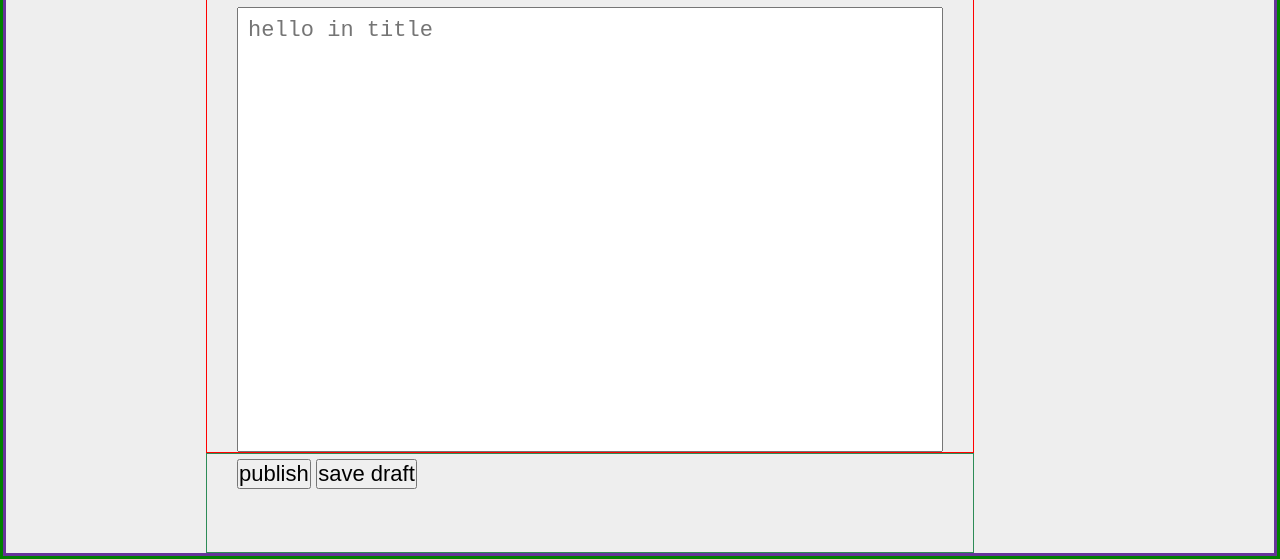
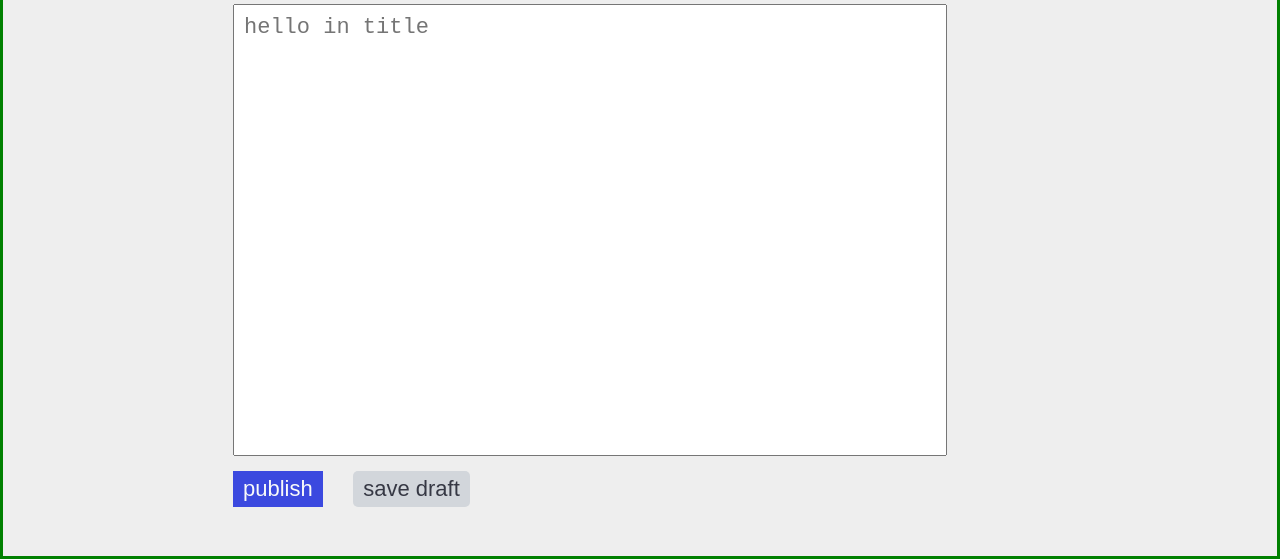
Before and after one commit to atulnitrr/all_js, a website: page devmodel/devmodel.html in a window 1280 px wide. Shown: the part 241-800 px from the top of the page. Drawn offline with Linux system fonts and the light colour scheme.

Commit message:
Added data

```diff
--- a/devmodel/devmodel.css
+++ b/devmodel/devmodel.css
@@ -36,7 +36,7 @@ header button {
 
 .form-wrapper {
   height: 100%;
-  border: 3px solid rebeccapurple;
+  /* border: 3px solid rebeccapurple; */
   display: grid;
   grid-template:
     minmax(50px, auto) 1fr minmax(100px, auto) / minmax(200px, auto)
@@ -44,7 +44,7 @@ header button {
 }
 
 .form-header {
-  border: 1px solid green;
+  /* border: 1px solid green; */
   grid-row: 1/ 2;
   grid-column: 1 /-1;
   display: grid;
@@ -79,7 +79,7 @@ header button {
 }
 
 .form-content {
-  border: 1px solid red;
+  /* border: 1px solid red; */
   grid-row: 2/ 3;
   grid-column: 2/ 3;
   display: flex;
@@ -110,9 +110,33 @@ header button {
 }
 
 .form-wrapper footer {
-  border: 1px solid seagreen;
+  /* border: 1px solid seagreen; */
   grid-row: 3/ 4;
   grid-column: 2/ 3;
 
   padding: 5px 30px 0;
 }
+
+.form-wrapper footer > * {
+  /* margin: 10px 0; */
+  margin-top: 10px;
+  padding: 5px 10px;
+  cursor: pointer;
+}
+
+.btn-publish {
+  margin-right: 10px;
+  background-color: #3b49df;
+  color: #f9fafa;
+  border: none;
+}
+
+.btn-save-draft {
+  display: inline-block;
+  background-color: #d2d6db;
+  color: #363844;
+  border-radius: 5px;
+  box-shadow: none;
+  border: none;
+  margin-left: 15px;
+}
--- a/devmodel/devmodel.html
+++ b/devmodel/devmodel.html
@@ -36,8 +36,8 @@
               ></textarea>
             </section>
             <footer>
-              <button>publish</button>
-              <button>save draft</button>
+              <button class="btn-publish">publish</button>
+              <button class="btn-save-draft">save draft</button>
             </footer>
           </form>
         </div>
```
